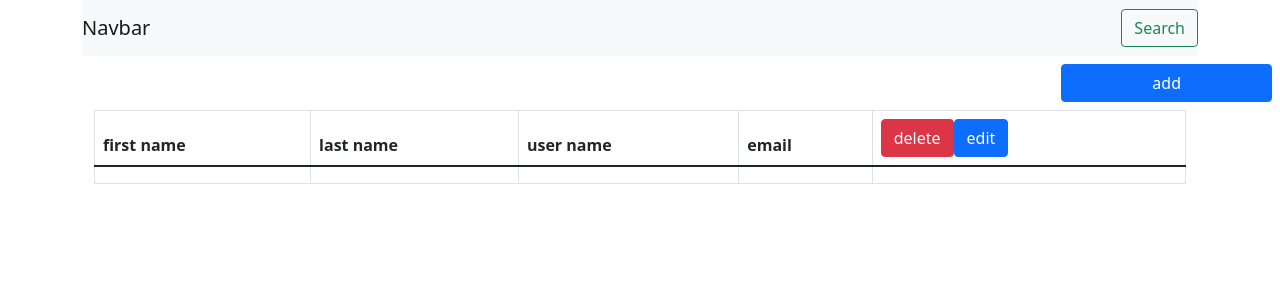
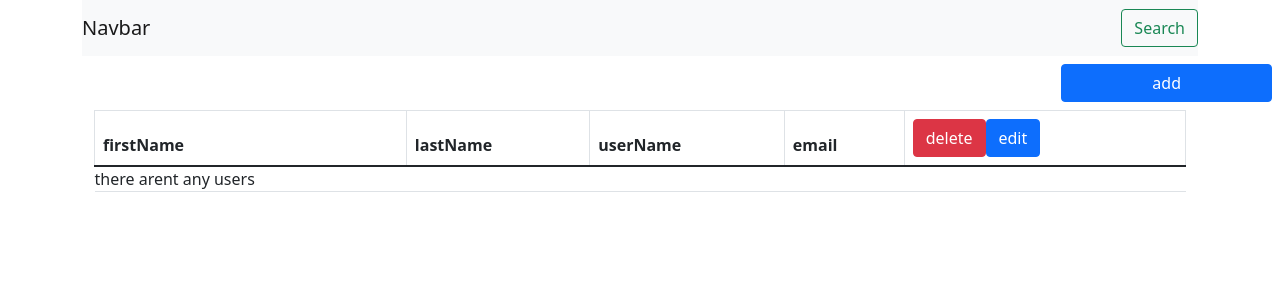
Before and after one commit to fatemehvalikhani/users-panel, a React (Create React App) app: page / in a window 1280 px wide. Shown: the top 300 px of the page. Built offline with nearby package versions, Linux system fonts and the light colour scheme.

Commit message:
add user in project

```diff
--- a/src/Components/project/components/Panel/AddUser.js
+++ b/src/Components/project/components/Panel/AddUser.js
@@ -17,7 +17,7 @@ function AddUser( addUser){
          });
          setShowModal(false);
 
-       };
+       }
         const changeInput =(e) =>{
             let name = e.target.name;
             let value = e.target.value;
@@ -113,7 +113,7 @@ function AddUser( addUser){
                            >
                              Close
                             </button>
-                           <button  className="btn btn-primary">Save </button>
+                           <button type="submit" className="btn btn-primary">Save </button>
                        </div>
                   </div>
            </div>
--- a/src/Components/project/components/Panel/Userlist.js
+++ b/src/Components/project/components/Panel/Userlist.js
@@ -1,7 +1,6 @@
 import React from "react";
 
-function Userlist({users , setUsers}){
-    console.log(users);
+function Userlist( { usrs, person ,setUsers}){
     <tbody>
                                 <tr>
                                     <td></td>
--- a/src/Components/project/components/Panel/Userpanel.js
+++ b/src/Components/project/components/Panel/Userpanel.js
@@ -20,9 +20,9 @@ import Userlist from "./Userlist";
                             <table className="table table-bordered">
                                 <thead>
                                 <tr>
-                                   <th scope="col">first name</th>
-                                    <th scope="col"> last name</th>
-                                    <th scope="col">user name</th>
+                                   <th scope="col">firstName</th>
+                                    <th scope="col"> lastName</th>
+                                    <th scope="col">userName</th>
                                     <th scope="col">email</th>
                                     <th className='my-2 px-2'>
                                         <button className="btn  btn-danger">delete</button>
@@ -32,13 +32,14 @@ import Userlist from "./Userlist";
                                 </thead>
                                 <tbody>
                                 <tr>
-                                    <td></td>
-                                    <td></td>
-                                    <td></td>
-                                    <td></td>
-                                    <td></td>
+                                    {users.length
 
-                                   <Userlist users={users}  setusers={setUsers}/>
+                                ? users.map((user, index)=><Userlist person={user} key ={index} users={users}  setusers={setUsers}/> )
+                                :'there arent any users'
+
+                               }
+
+
                                 </tr>
 
                                 </tbody>
```
